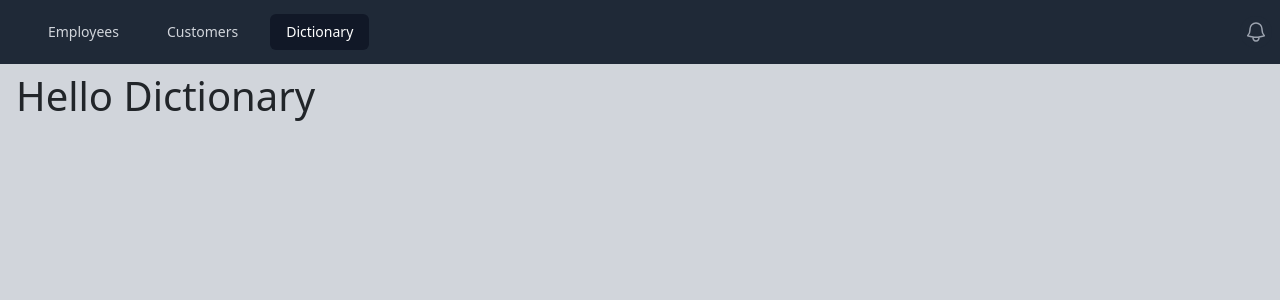
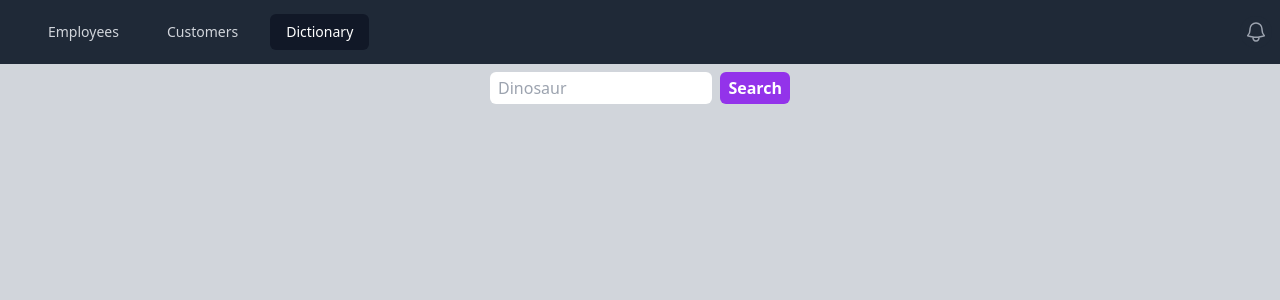
Before and after one commit to hkhamis1975/react-frontend, a React (Create React App) app: page /dictionary in a window 1280 px wide. Shown: the top 300 px of the page. Built offline with nearby package versions, Linux system fonts and the light colour scheme.

Commit message:
Tutorial 24

```diff
--- a/src/App.js
+++ b/src/App.js
@@ -4,6 +4,7 @@ import Employees from "./pages/Employees";
 import { BrowserRouter, Routes, Route } from "react-router-dom";
 import Customers from "./pages/Customers";
 import Dictionary from "./pages/Dictionary";
+import Definition from "./pages/Definition";
 
 function App() {
   return (
@@ -14,6 +15,7 @@ function App() {
           <Route path="/employees" element={<Employees />} />
           <Route path="/customers" element={<Customers />} />
           <Route path="/dictionary" element={<Dictionary />} />
+          <Route path="/dictionary/:search" element={<Definition />} />
         </Routes>
       </Header>
     </BrowserRouter>
--- /dev/null
+++ b/src/components/DefinitionSearch.js
@@ -0,0 +1,29 @@
+import { useState } from "react";
+import { useNavigate } from "react-router-dom";
+
+export default function DefinitionSearch() {
+  const [word, setWord] = useState("");
+  const navigate = useNavigate();
+
+  return (
+    <form
+      className="flex space-between space-x-2 max-w-[300px]"
+      onSubmit={(e) => {
+        e.preventDefault();
+        navigate("/dictionary/" + word);
+      }}
+    >
+      <input
+        className="shrink min-w-0 px-2 py-1 rounded"
+        placeholder="Dinosaur"
+        type="text"
+        onChange={(e) => {
+          setWord(e.target.value);
+        }}
+      />
+      <button className=" bg-purple-600 hover:bg-purple-700 text-white font-bold py-1 px-2 rounded">
+        Search
+      </button>
+    </form>
+  );
+}
--- /dev/null
+++ b/src/pages/Definition.js
@@ -0,0 +1,42 @@
+import { useState, useEffect } from "react";
+import { useParams, useNavigate, Link, useLocation } from "react-router-dom";
+import { v4 as uuidv4 } from "uuid";
+
+export default function Definition() {
+  const [word, setWord] = useState();
+  let { search } = useParams();
+
+  //   const {
+  //     request,
+  //     data: [{ meanings: word }] = [{}],
+  //     errorStatus,
+  //   } = useFetch("https://api.dictionaryapi.dev/api/v2/entries/en/" + search);
+
+  useEffect(() => {
+    fetch("https://api.dictionaryapi.dev/api/v2/entries/en/" + search).then(
+      (res) =>
+        res.json().then((data) => {
+          setWord(data[0].meanings);
+          // console.log(data[0].meanings);
+        })
+    );
+  }, [search]);
+
+  return (
+    <>
+      {word ? (
+        <>
+          <h1>Here is a definition:</h1>
+          {word.map((meaning) => {
+            return (
+              <p key={uuidv4()}>
+                {meaning.partOfSpeech + ": "}
+                {meaning.definitions[0].definition}
+              </p>
+            );
+          })}
+        </>
+      ) : null}
+    </>
+  );
+}
--- a/src/pages/Dictionary.js
+++ b/src/pages/Dictionary.js
@@ -1,7 +1,9 @@
+import DefinitionSearch from "../components/DefinitionSearch";
+
 export default function Dictionary() {
   return (
-    <>
-      <h1> Hello Dictionary</h1>
-    </>
+    <div className="flex justify-center">
+      <DefinitionSearch />
+    </div>
   );
 }
```
